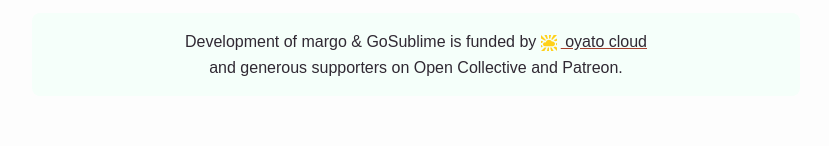
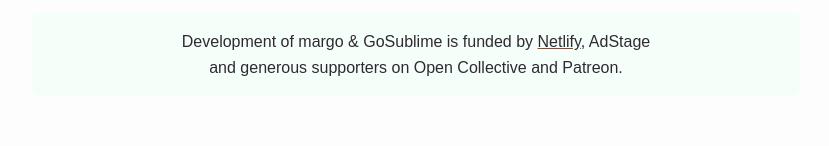
Before and after one commit to abrhamgg/margo, a plain HTML site: page index.html in a window 1280 px wide. Shown: the part 260-406 px from the top of the page, without its empty margins (224-1053 px from the left). Drawn offline with Linux system fonts and the light colour scheme.

Commit message:
header improved

```diff
--- a/index.html
+++ b/index.html
@@ -32,13 +32,7 @@
               <p>GoSublime is an IDE-like plugin for <a href="https://www.sublimetext.com/" title="Sublime Text 3">Sublime Text 3</a> mainly, but not limited to, providing integration for most of your Go/Golang development tools.<br>See migration guide for instructions on how to install GoSublime.</p>
               <div style="width: 100%;">
                 <div class="i26ldl-9 dtSCiy">
-                  Development of margo &amp; GoSublime is funded by
-                  <a href="https://oyatocloud.com/?ref=margo" target="_blank" rel="noopener" title="oyato cloud">
-                      <svg viewBox="0 0 40 40" fill="none" class="sc-1o1w6g0-6 hMoqHg">
-                          <path fill-rule="evenodd" clip-rule="evenodd" d="M8.45854 0h6.18826l2.5114 9.37264c-.94.25144-1.8302.62427-2.6529 1.10066L8.45854 0zM0 8.45033V0h.00524561L12.229 12.2237c-.6769.6775-1.2659 1.4429-1.7485 2.2775L0 8.45033zM0 20.0009v-5.3606l5.80089 1.5543c-1.43635.8901-2.57 2.2221-3.21099 3.8063H0zm0 11.5505v-6.1899l2.20543-.591c.36476 1.6144 1.21763 3.0437 2.39535 4.1246L0 31.5514zM8.45967 40H.00704275L9.06256 30.9445c.31032.0366.62609.0554.94624.0554h3.6471L8.45967 40zm11.54643 0h-5.3588l2.4116-9.0001h2.9472V40zm11.5466 0h-6.1878l-2.4115-9.0001h3.403L31.5527 40zM40 31.5444v8.4504l-9.1777-9.1777c1.6019-.3278 3.0487-1.081 4.2173-2.1366L40 31.5444zm0-11.5435v5.3573l-2.4074-.6451c.2704-.8561.4162-1.7677.4162-2.7132 0-.6871-.077-1.3561-.2228-1.999H40zm0-11.54344v6.18614l-4.4366 1.1888c-1.0881-1.156-2.4786-2.0241-4.0451-2.478L40 8.45746zM31.5536 0H40v.00692727L27.7858 12.2211c-.6773-.6771-1.4428-1.2666-2.2779-1.7497L31.5536 0zm-6.1882 0l-2.5111 9.37157c-.9074-.2424-1.8612-.37172-2.8455-.37172h-.0026V0h5.3592zM10.0001 28h19c3.3137 0 6-2.6863 6-6s-2.6863-6-6-6c-.6645 0-1.3038.108-1.9013.3075C25.7646 13.7477 23.0864 12 20.0001 12c-3.8991 0-7.1468 2.7894-7.8561 6.4816-.6498-.3088-1.3767-.4816-2.1439-.4816-2.76144 0-5.00002 2.2386-5.00002 5s2.23858 5 5.00002 5z" fill="#FFD11A"></path>
-                      </svg>
-                      oyato cloud
-                  </a>
+                  Development of margo &amp; GoSublime is funded by <a href="https://adstage.io/">Netlify</a>, AdStage
                   <br>and generous supporters on Open Collective and Patreon.
               </div>
               </div>
```
